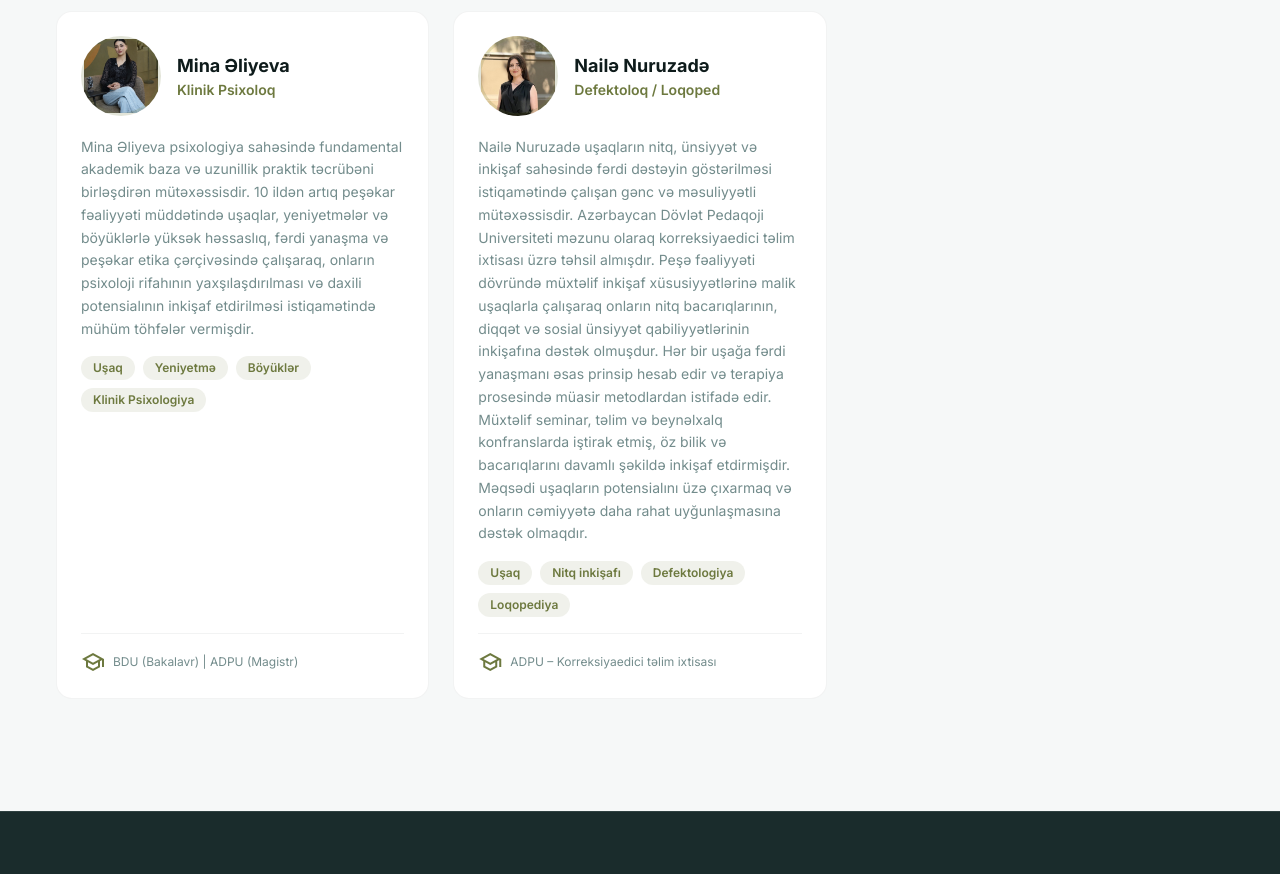
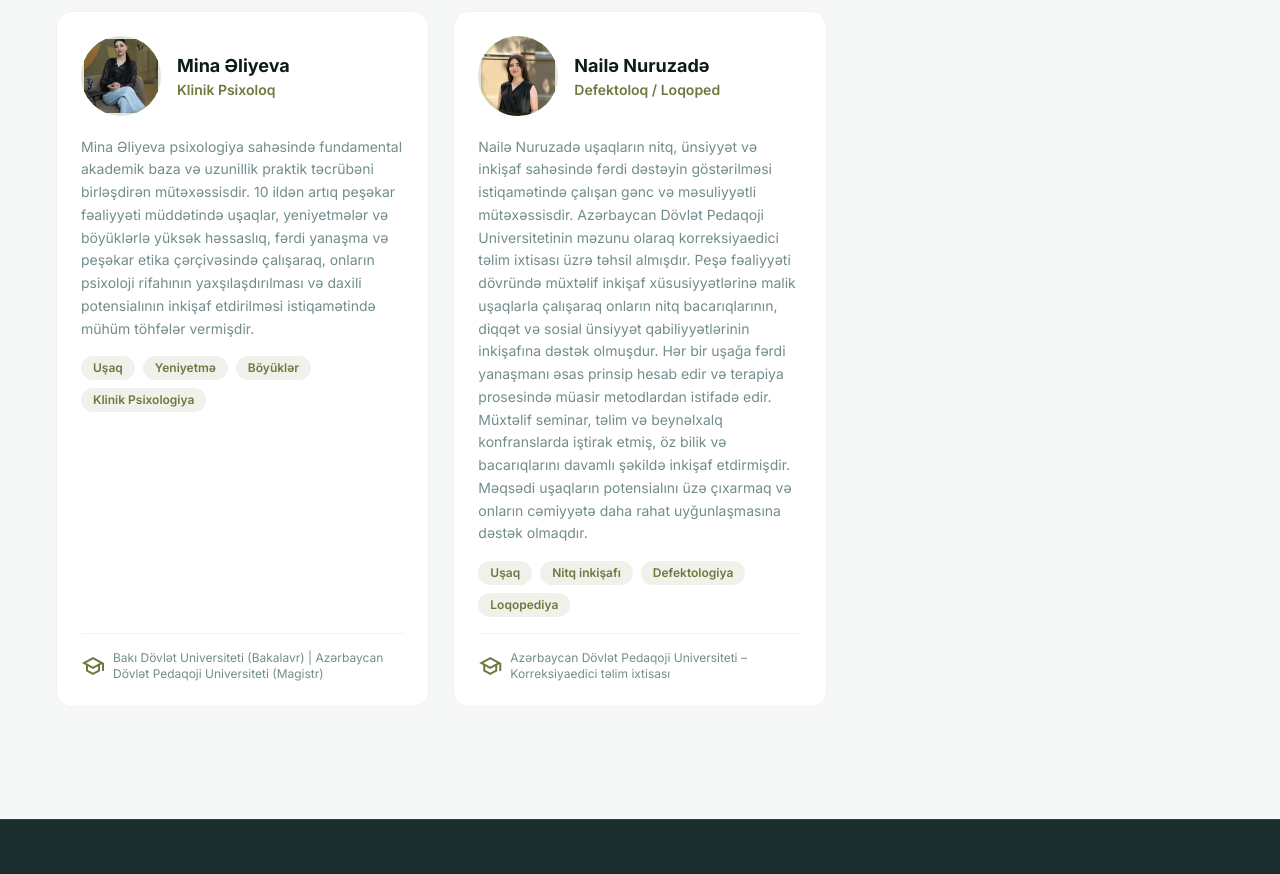
Before and after one commit to bazabureau/luma, a Next.js app: page /mutexessisler in a window 1280 px wide. Shown: the part 480-1354 px from the top of the page. Built offline with nearby package versions, Linux system fonts and the light colour scheme.

Commit message:
Universitet adlarını qısa formdan tam ada dəyişdir
ADPU və BDU qısaltmaları əvəzinə Azərbaycan Dövlət Pedaqoji
Universiteti və Bakı Dövlət Universiteti tam adları istifadə olunur.

```diff
--- a/app/haqqimizda/page.tsx
+++ b/app/haqqimizda/page.tsx
@@ -12,7 +12,7 @@ const team = [
         name: "Nailə Nuruzadə",
         role: "Defektoloq / Loqoped",
         image: "/images/naile.jpg",
-        bio: "Nailə Nuruzadə uşaqların nitq, ünsiyyət və inkişaf sahəsində fərdi dəstəyin göstərilməsi istiqamətində çalışan gənc və məsuliyyətli mütəxəssisdir. ADPU məzunu olaraq korreksiyaedici təlim ixtisası üzrə təhsil almışdır. Müxtəlif inkişaf xüsusiyyətlərinə malik uşaqlarla çalışaraq onların nitq, diqqət və sosial ünsiyyət qabiliyyətlərinin inkişafına dəstək olur.",
+        bio: "Nailə Nuruzadə uşaqların nitq, ünsiyyət və inkişaf sahəsində fərdi dəstəyin göstərilməsi istiqamətində çalışan gənc və məsuliyyətli mütəxəssisdir. Azərbaycan Dövlət Pedaqoji Universitetinin məzunu olaraq korreksiyaedici təlim ixtisası üzrə təhsil almışdır. Müxtəlif inkişaf xüsusiyyətlərinə malik uşaqlarla çalışaraq onların nitq, diqqət və sosial ünsiyyət qabiliyyətlərinin inkişafına dəstək olur.",
     },
 ];
 
--- a/app/mutexessisler/page.tsx
+++ b/app/mutexessisler/page.tsx
@@ -8,15 +8,15 @@ const specialists = [
         image: "/images/mina.jpg",
         bio: "Mina Əliyeva psixologiya sahəsində fundamental akademik baza və uzunillik praktik təcrübəni birləşdirən mütəxəssisdir. 10 ildən artıq peşəkar fəaliyyəti müddətində uşaqlar, yeniyetmələr və böyüklərlə yüksək həssaslıq, fərdi yanaşma və peşəkar etika çərçivəsində çalışaraq, onların psixoloji rifahının yaxşılaşdırılması və daxili potensialının inkişaf etdirilməsi istiqamətində mühüm töhfələr vermişdir.",
         specialties: ["Uşaq", "Yeniyetmə", "Böyüklər", "Klinik Psixologiya"],
-        education: "BDU (Bakalavr) | ADPU (Magistr)",
+        education: "Bakı Dövlət Universiteti (Bakalavr) | Azərbaycan Dövlət Pedaqoji Universiteti (Magistr)",
     },
     {
         name: "Nailə Nuruzadə",
         role: "Defektoloq / Loqoped",
         image: "/images/naile.jpg",
-        bio: "Nailə Nuruzadə uşaqların nitq, ünsiyyət və inkişaf sahəsində fərdi dəstəyin göstərilməsi istiqamətində çalışan gənc və məsuliyyətli mütəxəssisdir. Azərbaycan Dövlət Pedaqoji Universiteti məzunu olaraq korreksiyaedici təlim ixtisası üzrə təhsil almışdır. Peşə fəaliyyəti dövründə müxtəlif inkişaf xüsusiyyətlərinə malik uşaqlarla çalışaraq onların nitq bacarıqlarının, diqqət və sosial ünsiyyət qabiliyyətlərinin inkişafına dəstək olmuşdur. Hər bir uşağa fərdi yanaşmanı əsas prinsip hesab edir və terapiya prosesində müasir metodlardan istifadə edir. Müxtəlif seminar, təlim və beynəlxalq konfranslarda iştirak etmiş, öz bilik və bacarıqlarını davamlı şəkildə inkişaf etdirmişdir. Məqsədi uşaqların potensialını üzə çıxarmaq və onların cəmiyyətə daha rahat uyğunlaşmasına dəstək olmaqdır.",
+        bio: "Nailə Nuruzadə uşaqların nitq, ünsiyyət və inkişaf sahəsində fərdi dəstəyin göstərilməsi istiqamətində çalışan gənc və məsuliyyətli mütəxəssisdir. Azərbaycan Dövlət Pedaqoji Universitetinin məzunu olaraq korreksiyaedici təlim ixtisası üzrə təhsil almışdır. Peşə fəaliyyəti dövründə müxtəlif inkişaf xüsusiyyətlərinə malik uşaqlarla çalışaraq onların nitq bacarıqlarının, diqqət və sosial ünsiyyət qabiliyyətlərinin inkişafına dəstək olmuşdur. Hər bir uşağa fərdi yanaşmanı əsas prinsip hesab edir və terapiya prosesində müasir metodlardan istifadə edir. Müxtəlif seminar, təlim və beynəlxalq konfranslarda iştirak etmiş, öz bilik və bacarıqlarını davamlı şəkildə inkişaf etdirmişdir. Məqsədi uşaqların potensialını üzə çıxarmaq və onların cəmiyyətə daha rahat uyğunlaşmasına dəstək olmaqdır.",
         specialties: ["Uşaq", "Nitq inkişafı", "Defektologiya", "Loqopediya"],
-        education: "ADPU – Korreksiyaedici təlim ixtisası",
+        education: "Azərbaycan Dövlət Pedaqoji Universiteti – Korreksiyaedici təlim ixtisası",
     },
 ];
 
```
